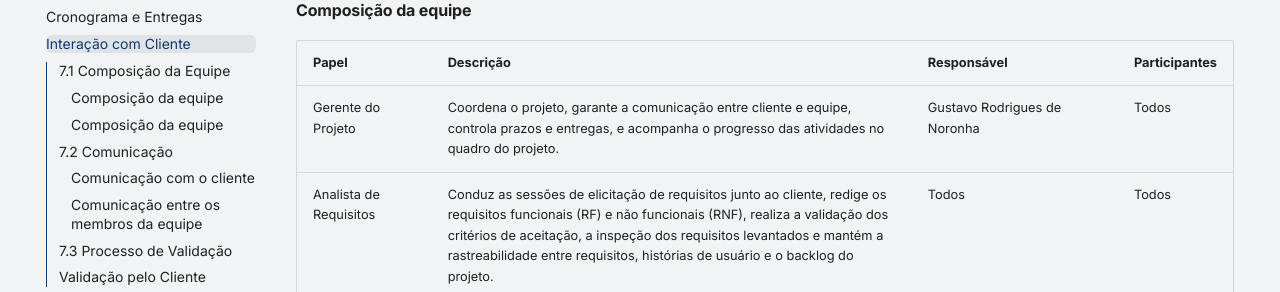
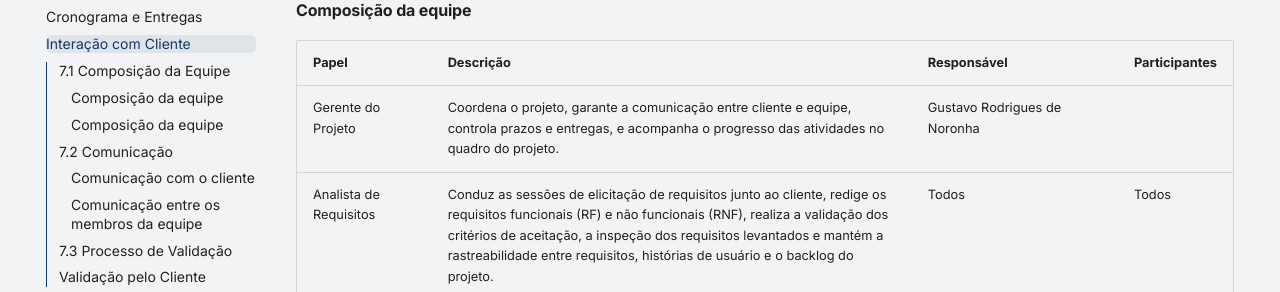
Before and after one commit to mdsreq-fga-unb/REQ-2026.2-T01-FutBoard, an MkDocs documentation site: the page built from docs/visao-produto/interacao-equipe-cliente.md, in a window 1280 px wide and 900 px high. Shown: the part 322-614 px from the top of the window. Built offline with MkDocs 1.6.1 and Material for MkDocs 9.7.7, drawn with Linux system fonts in a browser that asks for light colours.

Commit message:
fix: topico 7.1 gerente do  projeto

```diff
--- a/docs/visao-produto/interacao-equipe-cliente.md
+++ b/docs/visao-produto/interacao-equipe-cliente.md
@@ -6,7 +6,7 @@
 
 | Papel | Descrição | Responsável | Participantes |
 |---|---|---|---|
-| Gerente do Projeto | Coordena o projeto, garante a comunicação entre cliente e equipe, controla prazos e entregas, e acompanha o progresso das atividades no quadro do projeto. | Gustavo Rodrigues de Noronha | Todos |
+| Gerente do Projeto | Coordena o projeto, garante a comunicação entre cliente e equipe, controla prazos e entregas, e acompanha o progresso das atividades no quadro do projeto. | Gustavo Rodrigues de Noronha |  |
 | Analista de Requisitos | Conduz as sessões de elicitação de requisitos junto ao cliente, redige os requisitos funcionais (RF) e não funcionais (RNF), realiza a validação dos critérios de aceitação, a inspeção dos requisitos levantados e mantém a rastreabilidade entre requisitos, histórias de usuário e o backlog do projeto. | Todos | Todos |
 | Desenvolvedor Frontend | Responsável pela interface do usuário, prototipação de telas e implementação das funcionalidades do lado do cliente. | Gustavo Rodrigues de Noronha, Guilherme Lorenzi Ventura e Giovana Martins de Brito | — |
 | Desenvolvedor Backend | Implementa a lógica de negócios do sistema, a integração com o banco de dados e o desenvolvimento das APIs. | Rafael Silva Wasconcelos, Guilherme Nascimento Tegnoue e Leonardo Lopes Cruz | — |
```
